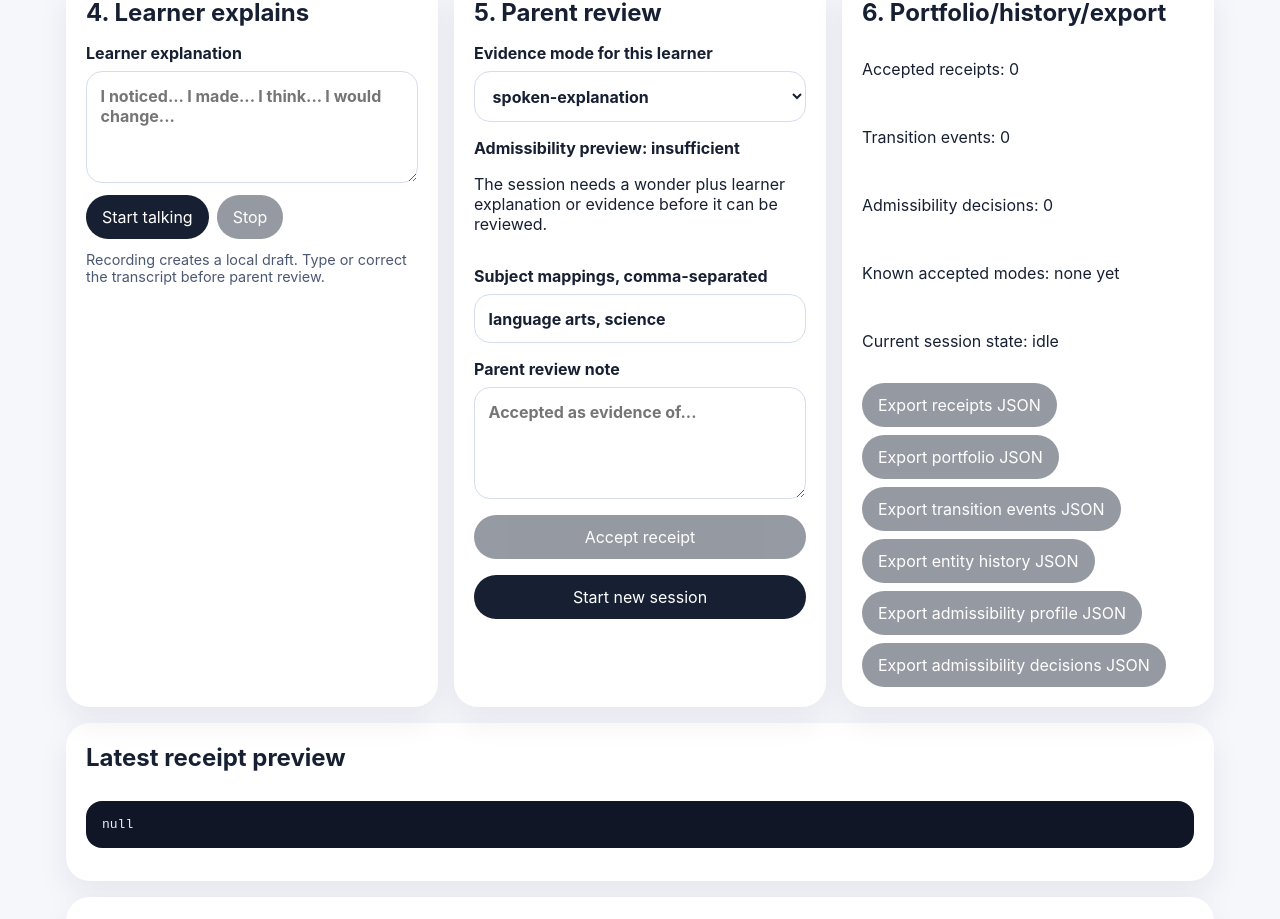
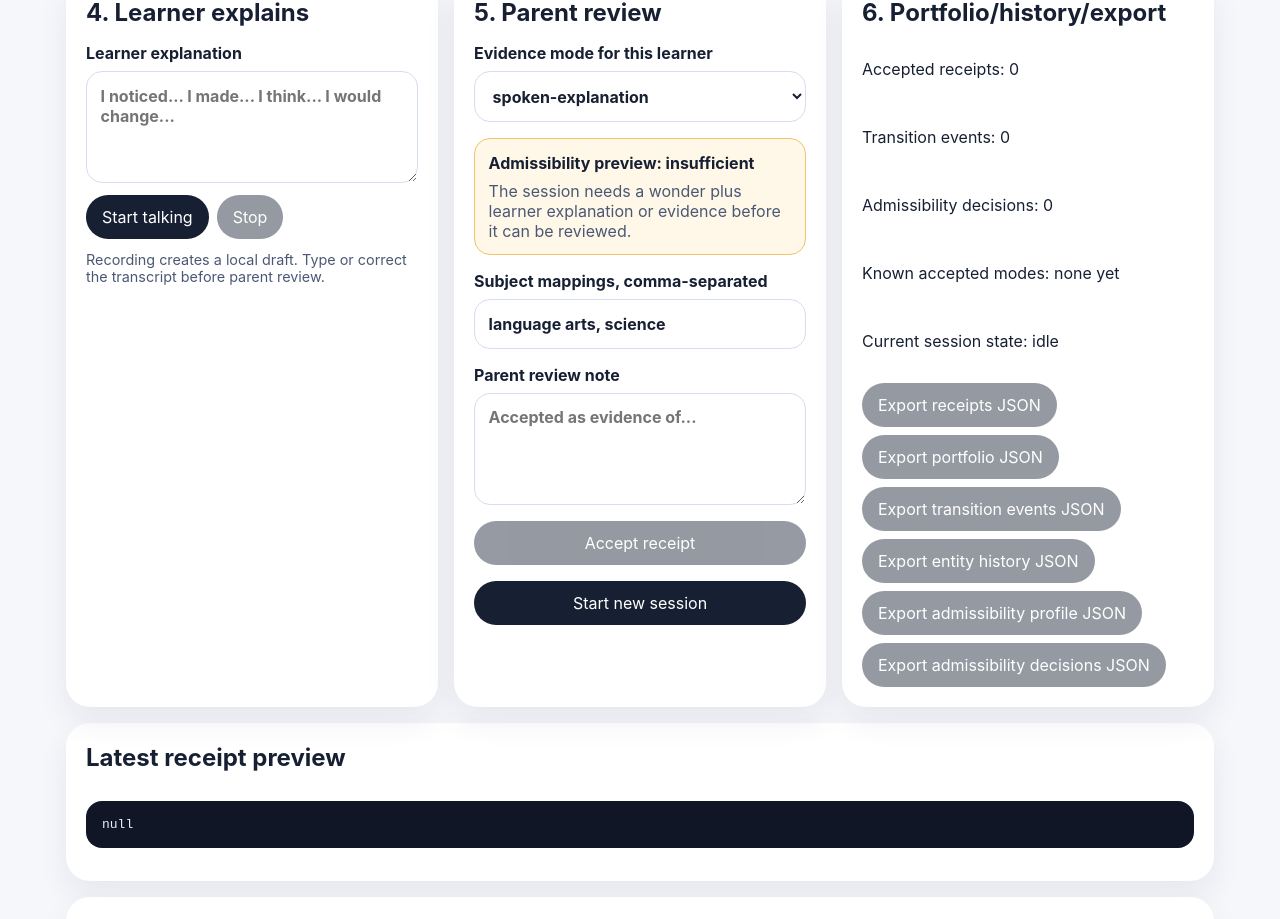
Before and after one commit to StegVerse-Labs/StegLearn, a React (Vite) app in the folder app/: page / in a window 1280 px wide. Shown: the part 798-1717 px from the top of the page. Built offline with nearby package versions, Linux system fonts and the light colour scheme.

Commit message:
Add admissibility decision styles

```diff
--- a/app/src/styles.css
+++ b/app/src/styles.css
@@ -171,10 +171,14 @@ pre {
   font-weight: 700;
 }
 
+.validation-panel,
+.decision-panel {
+  border-radius: 1rem;
+  padding: 0.85rem;
+}
+
 .validation-panel {
   border: 1px solid #f2b8b8;
-  border-radius: 1rem;
-  padding: 0.85rem;
   background: #fff4f4;
   color: #7b1919;
 }
@@ -182,6 +186,32 @@ pre {
 .validation-panel ul {
   margin: 0.5rem 0 0;
   padding-left: 1.25rem;
+}
+
+.decision-panel {
+  border: 1px solid #d6ddec;
+  background: #f8faff;
+}
+
+.decision-panel p {
+  margin: 0.5rem 0 0;
+  color: #4b5874;
+}
+
+.decision-panel.known-accepted {
+  border-color: #9bd8b4;
+  background: #effaf3;
+}
+
+.decision-panel.new-emerging {
+  border-color: #bdd1ff;
+  background: #f2f6ff;
+}
+
+.decision-panel.needs-support,
+.decision-panel.insufficient {
+  border-color: #f0c36c;
+  background: #fff8e8;
 }
 
 .artifact-list {
```
